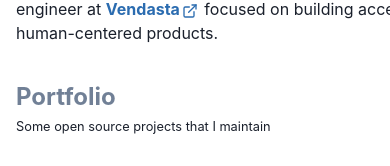
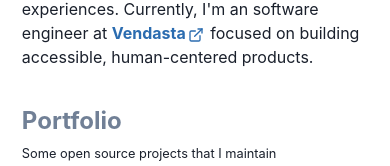
Before and after one commit to candidosales/personal-blog, a Next.js app: page / in a window 390 px wide. Shown: the part 386-552 px from the top of the page. Built offline with nearby package versions, Linux system fonts and the light colour scheme.

Commit message:
fix responsive

```diff
--- a/components/topbar.tsx
+++ b/components/topbar.tsx
@@ -8,7 +8,6 @@ import {
   ModalBody,
   ModalCloseButton,
   ModalContent,
-  ModalFooter,
   ModalHeader,
   ModalOverlay,
   useDisclosure
--- a/pages/index.tsx
+++ b/pages/index.tsx
@@ -19,12 +19,21 @@ export default function Home() {
               name="viewport"
               content="width=device-width,initial-scale=1,minimum-scale=1,maximum-scale=5"
             />
-            <meta name="description" content="Portfolio, side projects, the blog of the Candido Sales Gomes" />
+            <meta
+              name="description"
+              content="Portfolio, side projects, the blog of the Candido Sales Gomes"
+            />
             <meta property="og:locale" content="en" />
             <meta property="og:type" content="website" />
             <meta property="og:title" content="Candido Sales Gomes Portfolio" />
-            <meta property="og:site_name" content="Candido Sales Gomes Portfolio" />
-            <meta property="og:description" content="Portfolio, side projects, the blog of the Candido Sales Gomes" />
+            <meta
+              property="og:site_name"
+              content="Candido Sales Gomes Portfolio"
+            />
+            <meta
+              property="og:description"
+              content="Portfolio, side projects, the blog of the Candido Sales Gomes"
+            />
             <meta property="og:url" content="https://candidosales.me/" />
             <meta
               property="og:image"
@@ -100,7 +109,10 @@ export default function Home() {
             <section className="grid">
               <div className="grid-header">
                 <h3>Extras</h3>
-                <p>Other projects that I develop in my spare time to practice new resources and technologies</p>
+                <p>
+                  Other projects that I develop in my spare time to practice new
+                  resources and technologies
+                </p>
               </div>
               <SimpleGrid
                 className="portfolios"
@@ -123,7 +135,11 @@ export default function Home() {
             <section className="grid">
               <div className="grid-header">
                 <h3>Volunteer</h3>
-                <p>Some projects that I develop and help to maintain voluntarily that it is in accordance with principles that I believe such as education, culture, art, public health and sustainability</p>
+                <p>
+                  Some projects that I develop and help to maintain voluntarily
+                  that it is in accordance with principles that I believe such
+                  as education, culture, art, public health and sustainability
+                </p>
               </div>
               <SimpleGrid
                 className="portfolios"
@@ -146,13 +162,7 @@ export default function Home() {
             <section className="grid">
               <div className="grid-header">
                 <h3>Blog</h3>
-                <Tooltip
-                  placement="right"
-                  label="Some posts ..."
-                  aria-label="A tooltip"
-                >
-                  <InfoIcon color="blue.600" />
-                </Tooltip>
+                <p>Some posts ...</p>
               </div>
               <SimpleGrid
                 className="portfolios"
--- a/styles/global.scss
+++ b/styles/global.scss
@@ -59,11 +59,11 @@ a {
   display: flex;
   flex-direction: column;
   justify-content: center;
-  align-items: center;
   max-width: 1000px;
   margin: 0 auto;
   @media screen and (min-width: 22.5em) {
     padding: 0 1rem;
+    width: 97%;
   }
   @media screen and (min-width: 30em) {
     padding: 0 1.5rem;
@@ -203,14 +203,18 @@ footer a {
     line-height: 2.5rem;
     font-weight: bold;
     margin-right: 1rem;
+    margin-bottom: 1rem;
     @media screen and (min-width: 22.5em) {
       font-size: 1.5rem;
+      margin-bottom: 0.2rem;
     }
     @media screen and (min-width: 30em) {
       font-size: 1.5rem;
+      margin-bottom: 0.2rem;
     }
-    @media screen and (min-width: 62em) {
+    @media screen and (min-width: 48em) {
       font-size: 2.5rem;
+      margin-bottom: 1rem;
     }
   }
 }
@@ -221,7 +225,17 @@ footer a {
   margin-bottom: 2rem;
   p {
     font-size: 0.8rem;
+    @media screen and (min-width: 22.5em) {
+      font-size: 0.8rem;
+    }
+    @media screen and (min-width: 30em) {
+      font-size: 1rem;
+    }
+    @media screen and (min-width: 62em) {
+      font-size: 1rem;
+    }
   }
+
 }
 
 .portfolios {
@@ -232,15 +246,6 @@ footer a {
     border: 1px var(--chakra-colors-gray-300) solid;
     transform: scale(1);
     background: #fff;
-    @media screen and (min-width: 22.5em) {
-      width: 87%;
-    }
-    @media screen and (min-width: 30em) {
-      width: 100%;
-    }
-    @media screen and (min-width: 48em) {
-      width: 100%;
-    }
     .portfolio-link {
       transition: opacity 0.2s ease 0s;
       opacity: 0%;
```
Lines whose indentation alone changed are shown as unchanged.
